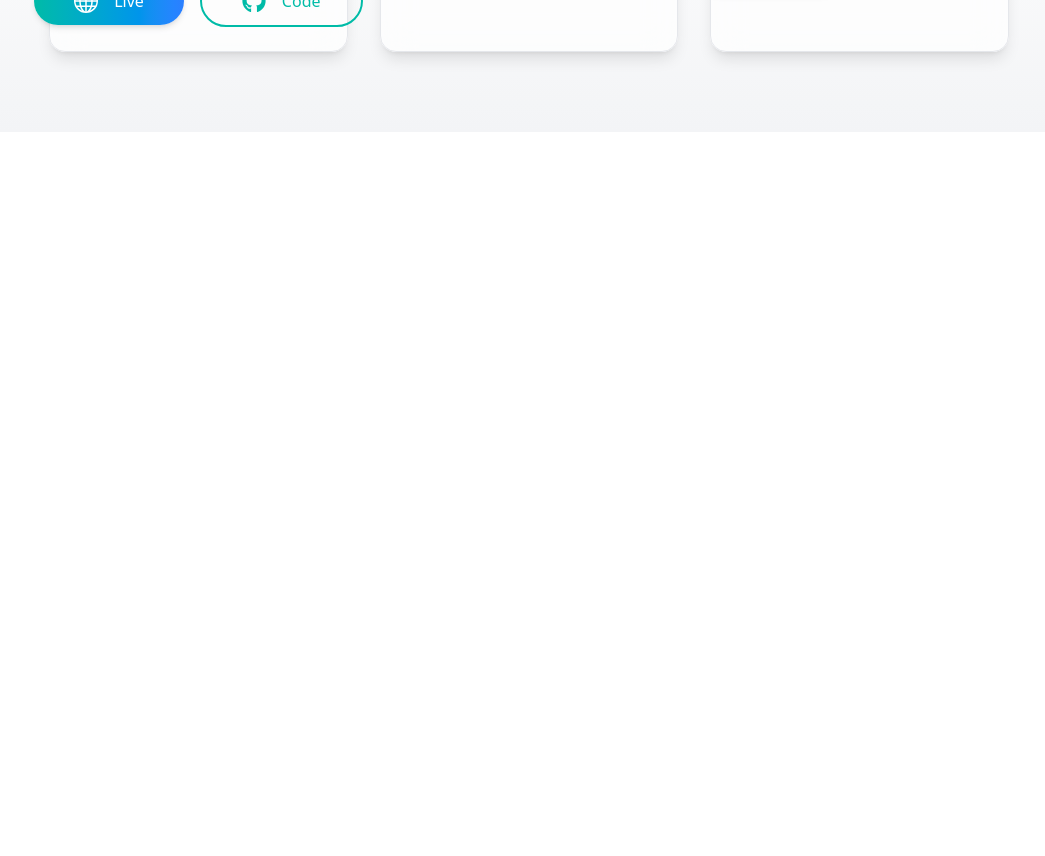
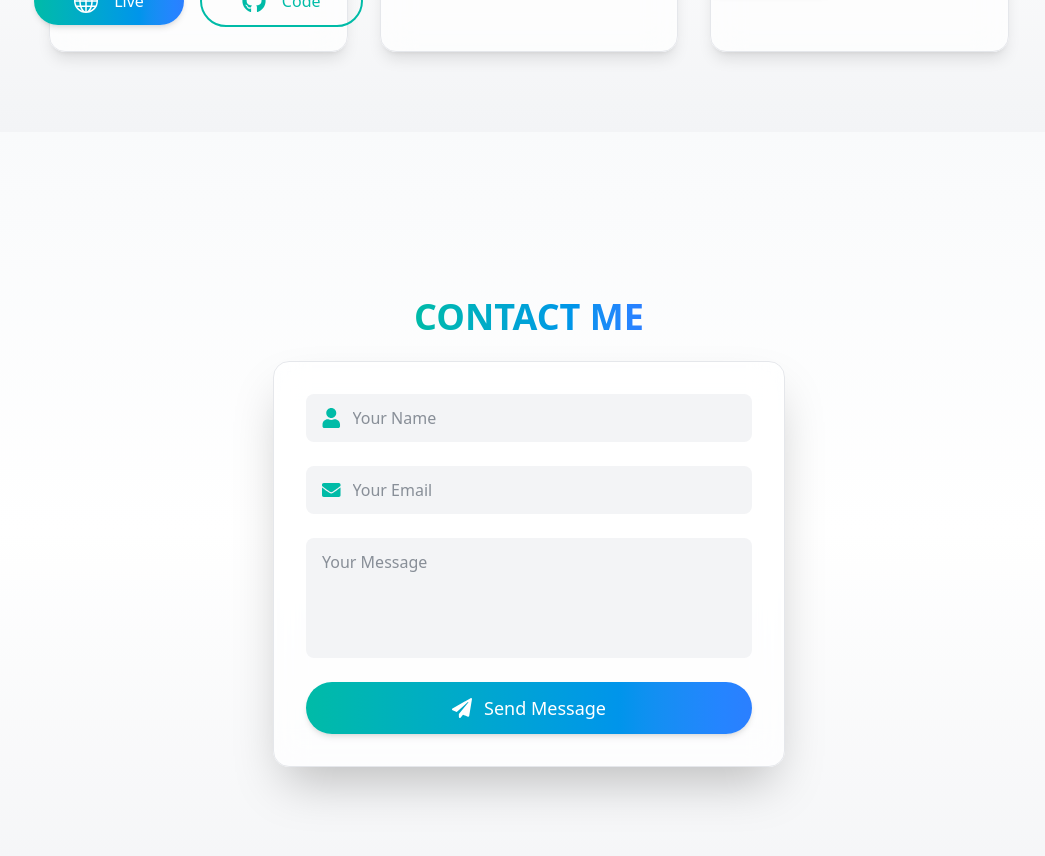
Before and after one commit to joysof/portfolio, a React app in the folder frontend/: page / in a window 1280 px wide. Shown: the part 2100-2956 px from the top of the page, without its empty margins (111-1156 px from the left). Before the commit the page ends 2232 px from the top, so only its background shows below. Built offline with nearby package versions, Linux system fonts and the light colour scheme; the HTML template or start-up script is replaced by a standard one.

Commit message:
Contect section create

```diff
--- /dev/null
+++ b/frontend/src/components/Contact.jsx
@@ -0,0 +1,79 @@
+import React, { useState } from "react";
+import { FaUser, FaEnvelope, FaPaperPlane } from "react-icons/fa";
+
+
+const Contact = () => {
+
+  const [loading , setLoading] = useState(false)
+  const sendEmail = (e) =>{
+    e.preventDefault()
+  }
+
+
+  return (
+    <section
+      id="contact"
+      className="min-h-screen flex flex-col justify-center items-center px-6 py-20
+      bg-gradient-to-b from-gray-50 via-white to-gray-100
+      dark:from-gray-900 dark:via-gray-800 dark:to-gray-900
+      text-center transition-all duration-500"
+    >
+      <h2 className="text-4xl font-extrabold mb-6 bg-gradient-to-r from-teal-500 to-blue-500 text-transparent bg-clip-text uppercase">
+        Contact Me
+      </h2>
+
+      <div
+        className="w-full max-w-lg bg-white/70 dark:bg-gray-800/50 backdrop-blur-lg
+        rounded-2xl shadow-2xl p-8 border border-gray-200 dark:border-gray-700"
+      >
+        <form className="space-y-6" onSubmit={sendEmail}>
+          <div className="flex items-center gap-3 bg-gray-100 dark:bg-gray-900 rounded-lg px-4 py-3">
+            <FaUser className="text-teal-500 text-xl" />
+            <input
+              type="text"
+              name="from_name"
+              placeholder="Your Name"
+              required
+              className="w-full bg-transparent outline-none text-gray-800 dark:text-gray-100"
+            />
+          </div>
+
+          <div className="flex items-center gap-3 bg-gray-100 dark:bg-gray-900 rounded-lg px-4 py-3">
+            <FaEnvelope className="text-teal-500 text-xl" />
+            <input
+              type="email"
+              name="reply_to"
+              placeholder="Your Email"
+              required
+              className="w-full bg-transparent outline-none text-gray-800 dark:text-gray-100"
+            />
+          </div>
+
+          <div className="flex items-start gap-3 bg-gray-100 dark:bg-gray-900 rounded-lg px-4 py-3">
+            <textarea
+              name="message"
+              placeholder="Your Message"
+              rows="4"
+              required
+              className="w-full bg-transparent outline-none resize-none text-gray-800 dark:text-gray-100"
+            ></textarea>
+          </div>
+
+          <button
+            type="submit"
+            disabled={loading}
+            className={`w-full flex items-center justify-center gap-3 py-3 text-lg font-medium
+              bg-gradient-to-r from-teal-500 to-blue-500 text-white rounded-full shadow-md
+              hover:from-teal-400 hover:to-blue-400 hover:scale-105 transition-all duration-300
+              ${loading ? "opacity-70 cursor-not-allowed" : ""}`}
+          >
+            <FaPaperPlane className="text-xl" />
+            {loading ? "Sending..." : "Send Message"}
+          </button>
+        </form>
+      </div>
+    </section>
+  );
+};
+
+export default Contact;
--- a/frontend/src/pages/Home.jsx
+++ b/frontend/src/pages/Home.jsx
@@ -1,4 +1,5 @@
 import About from "../components/About.jsx";
+import Contact from "../components/Contact.jsx";
 import Hero from "../components/Hero.jsx";
 import Projects from "../components/Projects.jsx";
 
@@ -9,6 +10,7 @@ const Home = () => {
       <Hero />
       <About/>
       <Projects/>
+      <Contact/>
     </>
   );
 };
```
